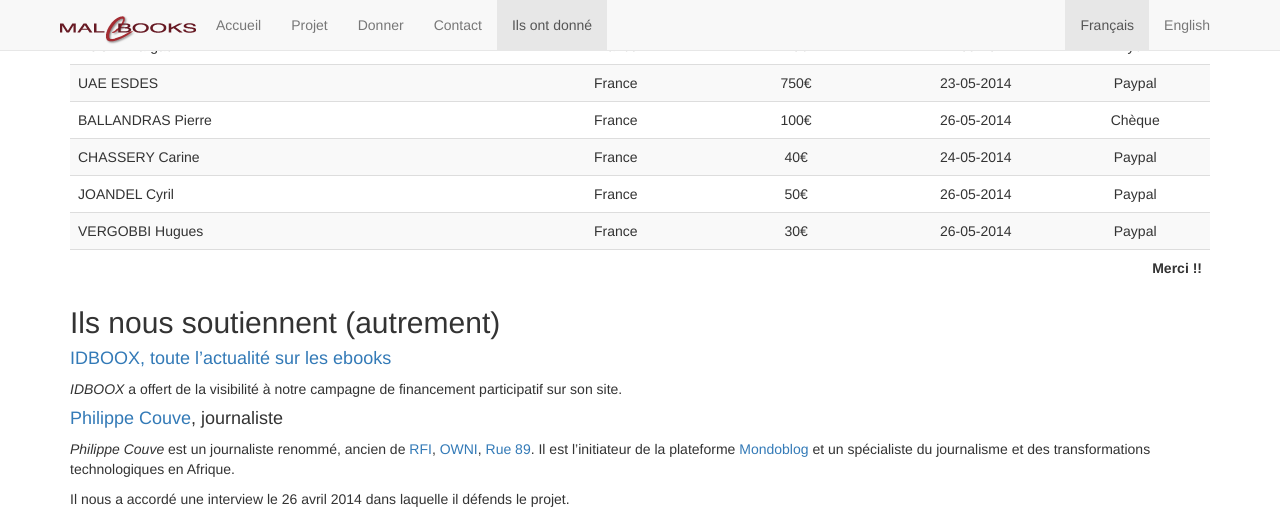
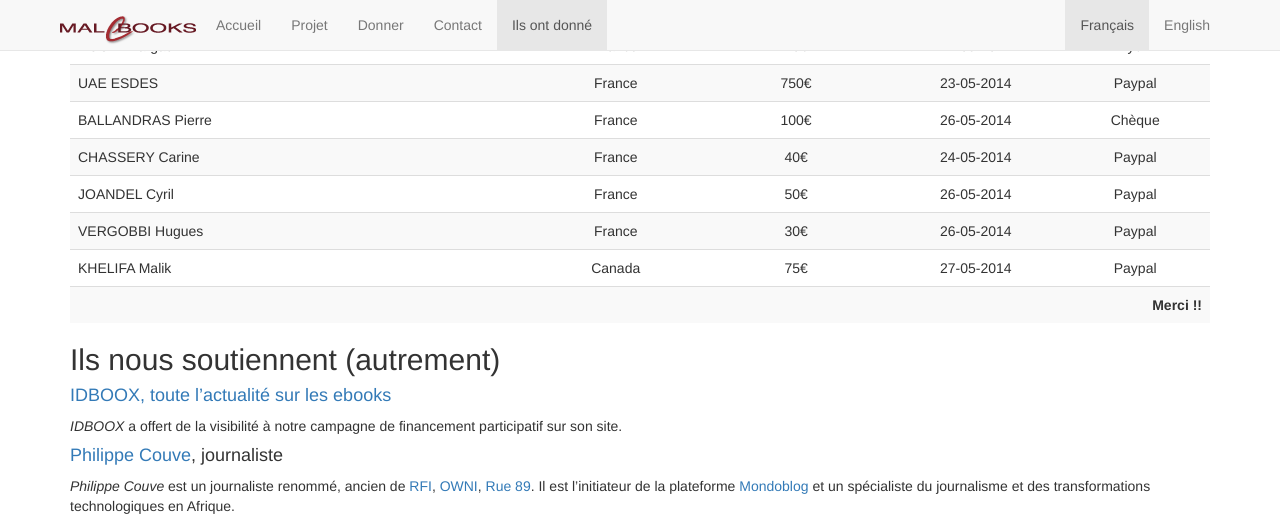
Before and after one commit to HumanESDES/malebooks, a Jekyll site: the page built from donneurs/index.md, in a window 1280 px wide and 900 px high, scrolled down 2144 px, cut to the strip 0-515 px from the top of the window. Built offline with Jekyll 4.4.1, drawn with Linux system fonts in a browser that asks for light colours; nearby versions of some CDN libraries; Markdown is read by kramdown in place of the engine named in the settings.

Commit message:
Update donors.html

```diff
--- a/_includes/donors.html
+++ b/_includes/donors.html
@@ -62,6 +62,7 @@
         <tr><td>CHASSERY Carine</td><td>France</td><td>40€</td><td>24-05-2014</td><td>Paypal</td></tr>
         <tr><td>JOANDEL Cyril</td><td>France</td><td>50€</td><td>26-05-2014</td><td>Paypal</td></tr>
         <tr><td>VERGOBBI Hugues</td><td>France</td><td>30€</td><td>26-05-2014</td><td>Paypal</td></tr>
+        <tr><td>KHELIFA Malik</td><td>Canada</td><td>75€</td><td>27-05-2014</td><td>Paypal</td></tr>
         <tr><td colspan="5">{% if page.lang == 'en' %}Thank You !!{% else %}Merci !!{% endif %}</td></tr>
     </tbody>
 </table>
```
